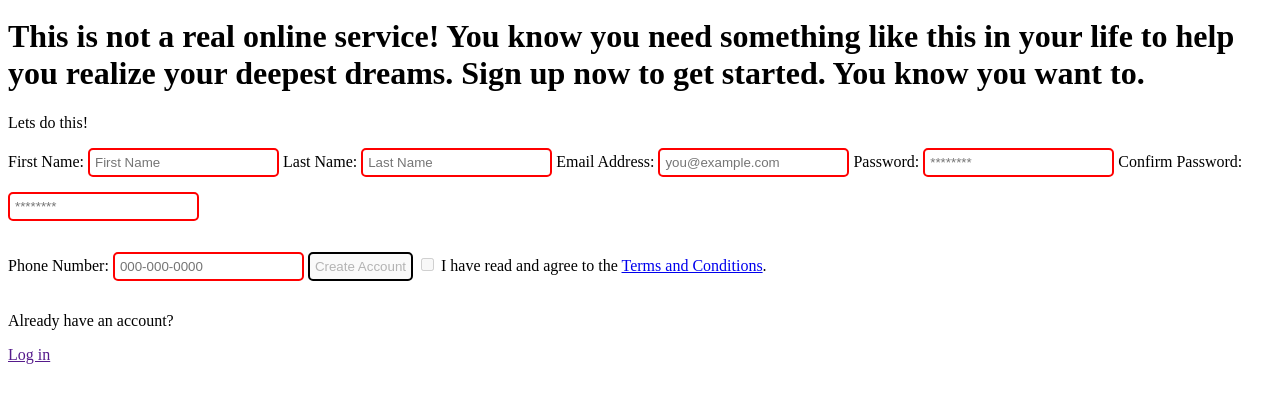
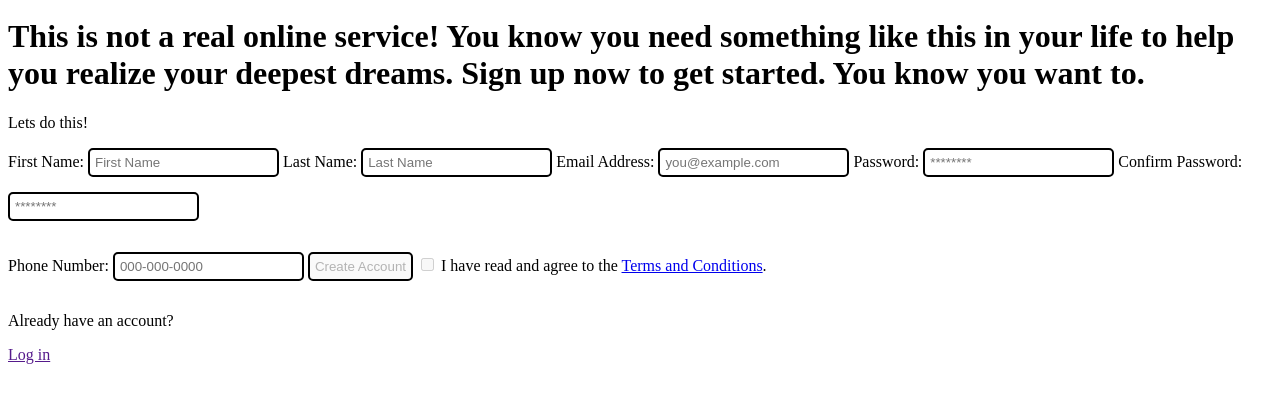
Before and after one commit to adilshads/signUpForm, a website: page index.html in a window 1280 px wide. Shown: the part 349-752 px from the top of the page. Drawn offline with Linux system fonts and the light colour scheme.

Commit message:
Update visual confirmation to change to red only if form area is filled incorrectly

```diff
--- a/styles.css
+++ b/styles.css
@@ -3,12 +3,12 @@ input {
     margin-bottom: 15px;
     padding: 5px;
     border-radius: 5px;
-}
+  }
 
-input:invalid {
+  input:invalid:not(:placeholder-shown) {
     border-color: red;
-}
+  }
 
-input:valid {
+  input:valid {
     border-color: green;
-}
+  }
```
